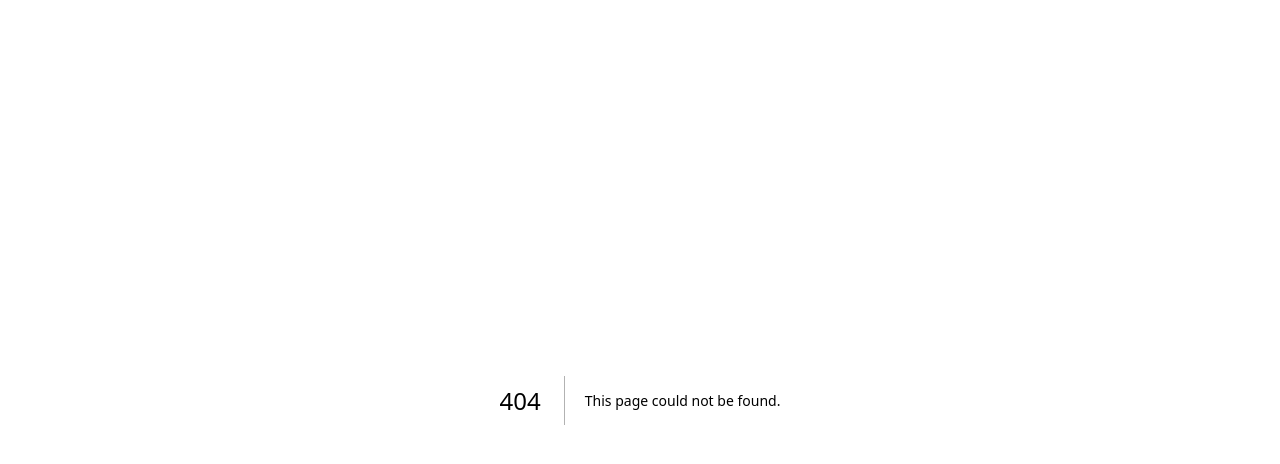
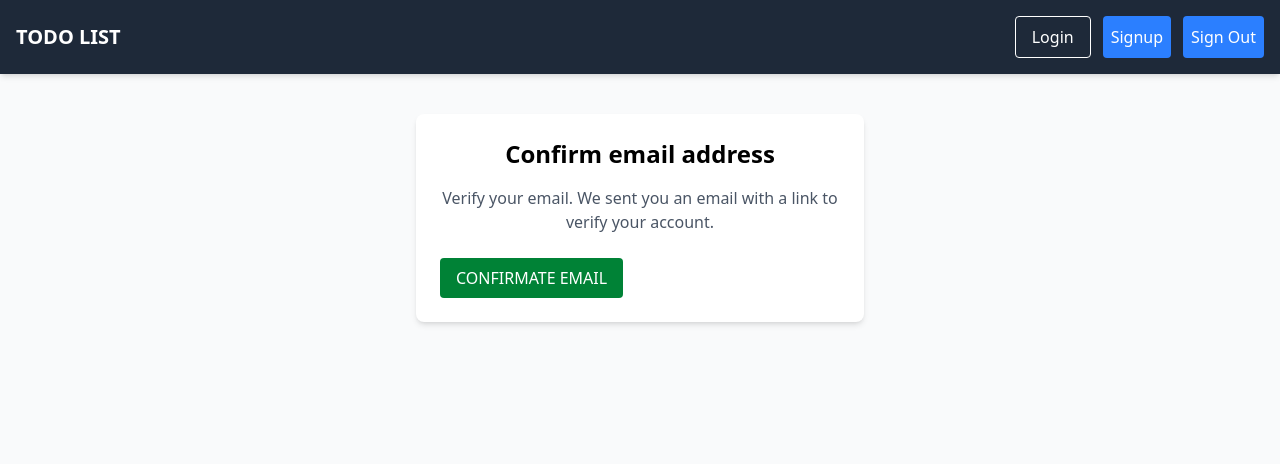
Before and after one commit to samjaurz/todo-list-react-django-flask, a Next.js app in the folder client-react/: page /verification in a window 1280 px wide. Before the commit this address had no page. Shown: the top 464 px of the page. Built offline with nearby package versions, Linux system fonts and the light colour scheme.

Commit message:
feat(verification): created the verification page  retrieving the token from the url, and call the API  endpoint

```diff
--- /dev/null
+++ b/client-react/src/app/(auth)/verification/page.tsx
@@ -0,0 +1,50 @@
+"use client"
+import NavBar from "@/components/NavBar"
+import getApiInstance from "@/lib/axios";
+import {useSearchParams, useRouter} from 'next/navigation'
+
+const Verification = () => {
+    const searchParams = useSearchParams()
+    const verification_token: string | null = searchParams.get('token')
+    const api = getApiInstance(false);
+    const router = useRouter()
+
+    if (verification_token) {
+        sessionStorage.setItem('access_token', verification_token);
+        console.log(verification_token);}
+
+    const handleVerification = async () => {
+        try {
+            const response = await api.get('/auth/verification');
+            if (response.status == 200) {
+                console.log(response);
+                router.push("/tasks");
+            }
+        } catch (error) {
+            console.error("Error Axios", error);
+            console.log("error from not getting task")
+            router.push("/");
+            return null;
+        }
+    }
+
+
+    return (
+        <div className="min-h-screen bg-gray-50">
+            <NavBar/>
+            <div className="max-w-md mx-auto mt-10 p-6 bg-white rounded-lg shadow-md">
+                <h1 className="text-2xl font-bold text-center mb-4">Confirm email address</h1>
+                <p className="text-gray-600 text-center mb-6">
+                    Verify your email. We sent you an email with a link to verify your account.
+                </p>
+                <button
+                    className="bg-green-700 hover:bg-green-800 text-white font-medium py-2 px-4 rounded cursor-pointer transition-colors"
+                    onClick={handleVerification}>
+                    CONFIRMATE EMAIL
+                </button>
+            </div>
+        </div>
+    )
+}
+
+export default Verification
```
Also changed, not shown: 1 other file (tests, documents, lock files or other folders).
